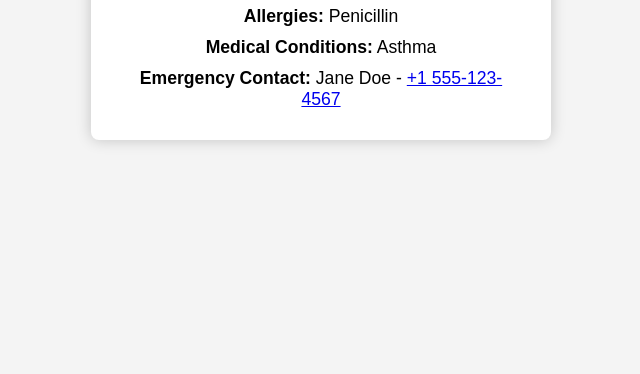
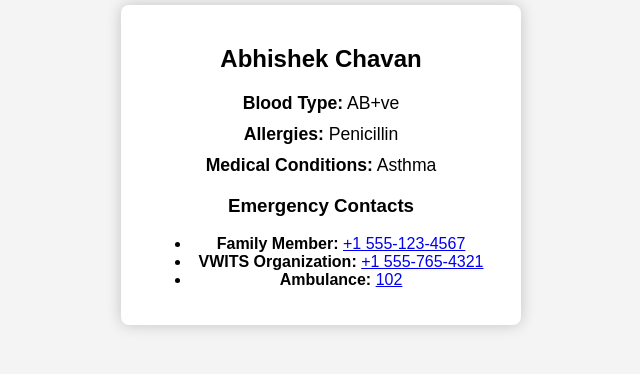
Before and after one commit to abhishek-chavan-vw/qrcode-poc, a plain HTML site: page index.html in a window 1280 px wide. Shown: the part 426-800 px from the top of the page, without its empty margins (319-959 px from the left). Drawn offline with Linux system fonts and the light colour scheme.

Commit message:
Update index.html

```diff
--- a/index.html
+++ b/index.html
@@ -8,15 +8,20 @@
 </head>
 <body>
   <div class="container">
+    <img src="https://upload.wikimedia.org/wikipedia/commons/8/8e/Volkswagen_logo_2019.svg" alt="VW Logo" class="logo" />
     <h1>Emergency Information</h1>
     <div class="card">
-      <h2>John Doe</h2>
-      <p><strong>Blood Type:</strong> O+</p>
+      <h2>Abhishek Chavan</h2>
+      <p><strong>Blood Type:</strong> AB+ve</p>
       <p><strong>Allergies:</strong> Penicillin</p>
       <p><strong>Medical Conditions:</strong> Asthma</p>
-      <p><strong>Emergency Contact:</strong> Jane Doe -
-        <a href="tel:+15551234567">+1 555-123-4567</a>
-      </p>
+
+      <h3>Emergency Contacts</h3>
+      <ul class="contact-list">
+        <li><strong>Family Member:</strong> <a href="tel:+15551234567">+1 555-123-4567</a></li>
+        <li><strong>VWITS Organization:</strong> <a href="tel:+15557654321">+1 555-765-4321</a></li>
+        <li><strong>Ambulance:</strong> <a href="tel:102">102</a></li>
+      </ul>
     </div>
   </div>
 
```
